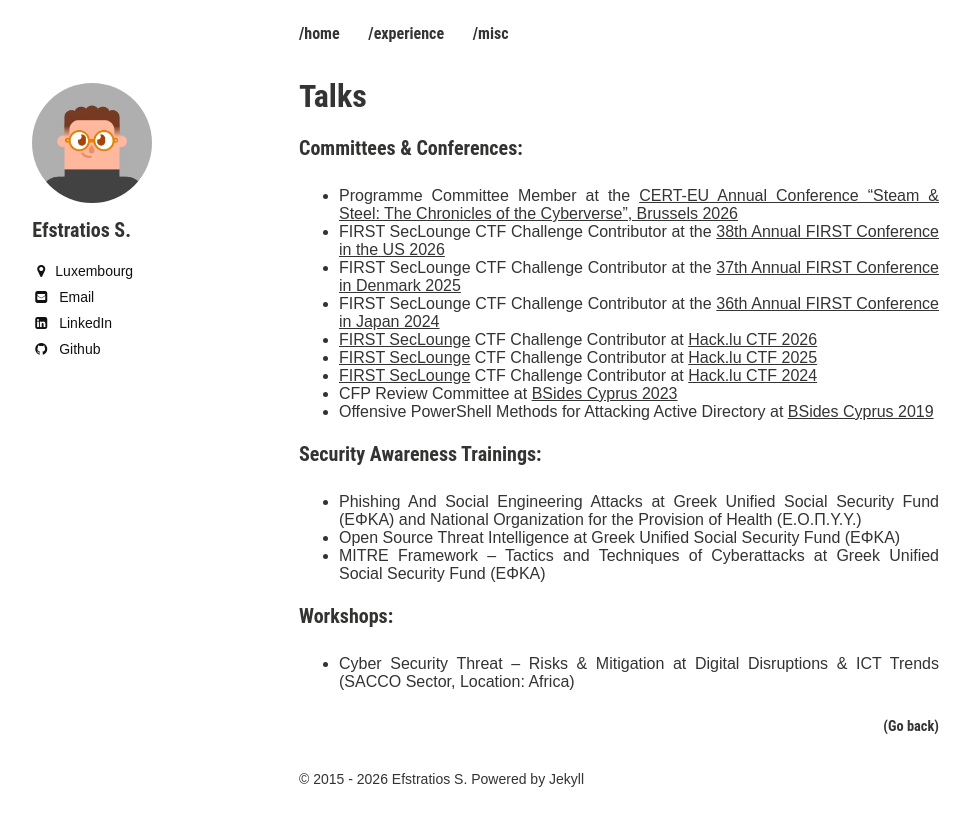
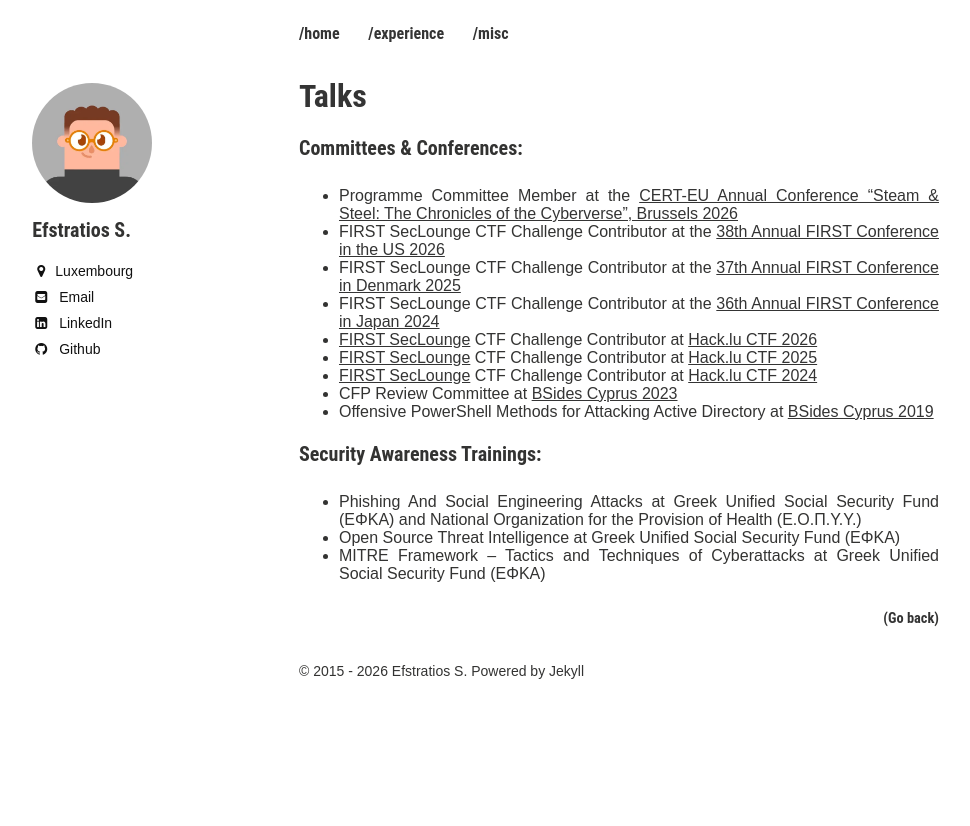
Before and after one commit to efstratios/efstratios.github.io, a Jekyll site: the page built from talks/index.md, in a window 1280 px wide. Shown: the top 826 px of the page, without its empty margins (21-991 px from the left). Built offline with Jekyll 4.4.1, drawn with Linux system fonts in a browser that asks for light colours.

Commit message:
Remove Africa workshop from talks
Co-Authored-By: Claude Sonnet 5.5 <noreply@anthropic.com>

```diff
--- a/talks/index.md
+++ b/talks/index.md
@@ -21,6 +21,3 @@ share: true
 for the Provision of Health (Ε.Ο.Π.Υ.Υ.)
 * Open Source Threat Intelligence at Greek Unified Social Security Fund (ΕΦΚΑ)
 * MITRE Framework – Tactics and Techniques of Cyberattacks at Greek Unified Social Security Fund (ΕΦΚΑ)
-
-### Workshops:
-* Cyber Security Threat – Risks & Mitigation at Digital Disruptions & ICT Trends (SACCO Sector, Location: Africa)
```
